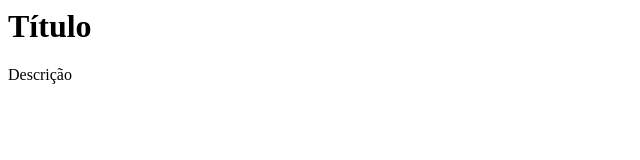
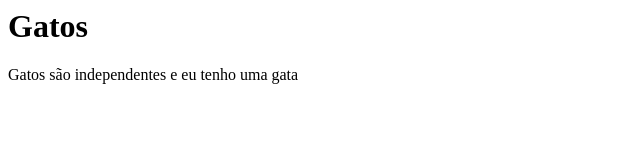
Before and after one commit to beatrizgnascimento/Byron-Git, a plain HTML site: page index.html in a window 1280 px wide. Shown: the whole page, without its empty margins (0-640 px from the left). Drawn offline with Linux system fonts and the light colour scheme.

Commit message:
Eu prefiro gatos

```diff
--- a/index.html
+++ b/index.html
@@ -1,2 +1,2 @@
-<h1>Título</h1>
-<p>Descrição</p>
+<h1>Gatos</h1>
+<p>Gatos são independentes e eu tenho uma gata</p>
```
